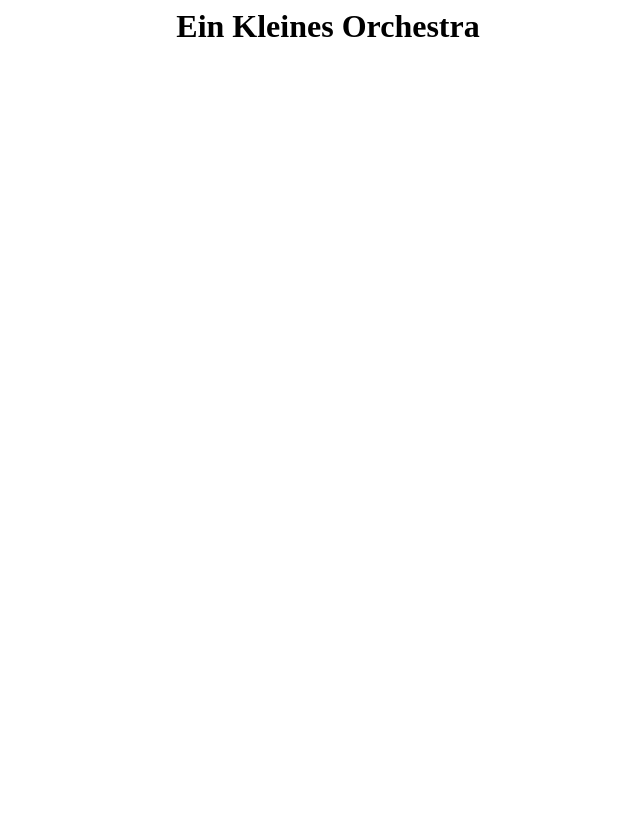
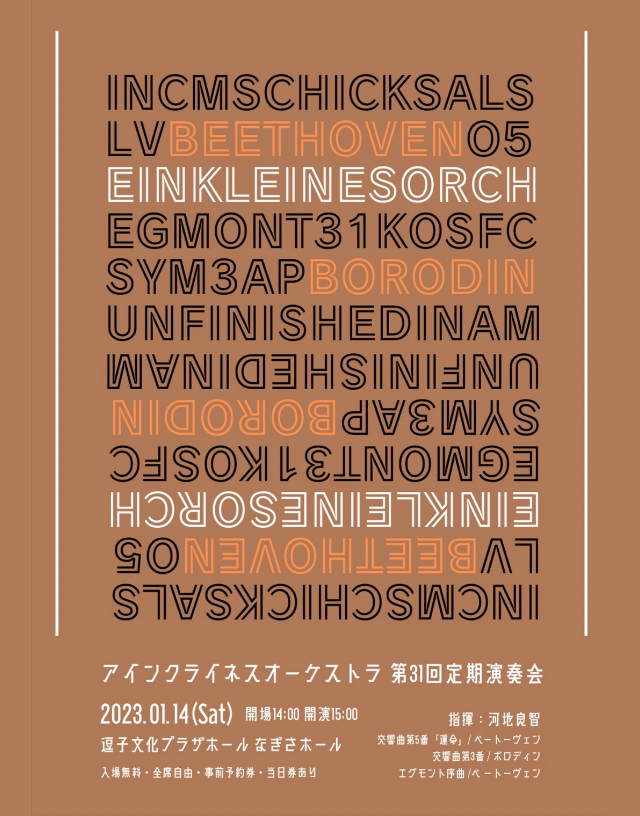
Before and after one commit to einkleines/einkleines.github.io, a plain HTML site: page index.html in a window 1280 px wide. Shown: the whole page, without its empty margins (320-960 px from the left). Drawn offline with Linux system fonts and the light colour scheme.

Commit message:
added poster

```diff
--- a/index.html
+++ b/index.html
@@ -5,7 +5,18 @@
     <meta name="viewport" content="width=device-width, initial-scale=1" />
     <title>Ein Kleines Orchestra</title>
 </head>
-<body style="min-height: 100vh; min-width: 100vw">
-    <h1 style="margin: auto; width: 100%; text-align: center">Ein Kleines Orchestra</h1>
+<style>
+    body {
+        height: 100vh;
+        width: 100vw;
+        background-image: url('/assets/poster.jpg');
+        background-size: contain;
+        background-repeat:no-repeat;
+        background-position: center center;
+        background-color: #B07957;
+    }
+</style>
+<body>
+    <!--<img src="/assets/poster.jpg" style="width: 100%; height: auto">-->
 </body>
 </html>
```
Also changed, not shown: assets/poster.jpg (added).
